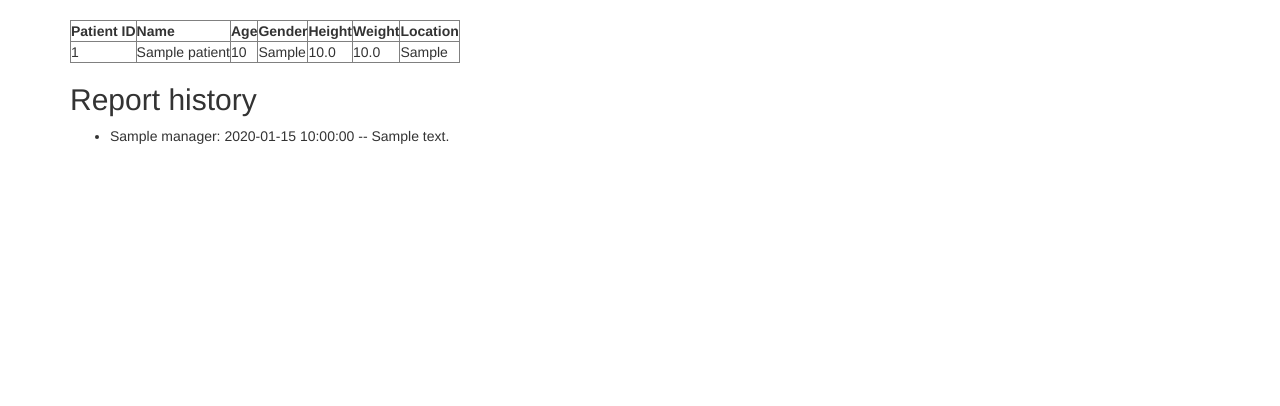
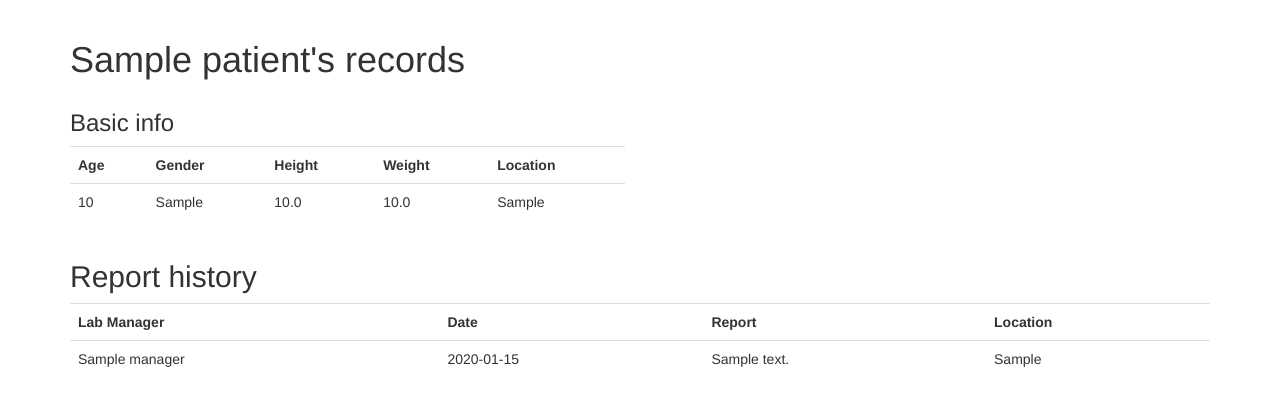
Before and after one commit to karltext/medical-app, a Flask app: page /patients/view/1 in a window 1280 px wide. Shown: the part 52-458 px from the top of the page. Run offline with Flask 2, Linux system fonts and the light colour scheme; tables that the repository leaves empty hold one stand-in row (values such as "Sample post"); some libraries are stand-ins or nearby versions.

Commit message:
html css

```diff
--- a/app/patients.py
+++ b/app/patients.py
@@ -19,10 +19,10 @@ def view_patient(patient_id):
     patient = Patient.query.filter_by(patient_id=patient_id).first()
     return render_template('patients/view.html', patient=patient)
 
+# /patients/list
 @patient_bp.route("/list")
 def view_all_patients():
     return jsonify([p.to_dict() for p in Patient.query.all()])
-
 
 # /patients/register
 @patient_bp.route('/register', methods=['GET'])
--- a/app/templates/lab_managers/view.html
+++ b/app/templates/lab_managers/view.html
@@ -6,7 +6,7 @@
 <h2>Report history</h2>
 <ul>
     {% for report in lab_manager.reports %}
-        <li>{{ report.patient.name }}: {{ report.created }} -- {{ report.description }}</li>
+        <li>{{ report.patient.name }}: {{ report.created.strftime('%Y-%m-%d') }} -- {{ report.description }}</li>
     {% endfor %}
 </ul>
 {% endblock %}
--- a/app/templates/patients/view.html
+++ b/app/templates/patients/view.html
@@ -1,19 +1,19 @@
 {% extends 'base.html' %}
 {% block content %}
 <div class='patients'>
-    <table border='1'>
+    <h1>{{ patient.name }}'s records</h1>
+    <div class="row">
+        <div class="col-sm-6">
+            <h3>Basic info</h3>
+            <table class="table table-border">
                 <tr>
-            <th>Patient ID</th>
-            <th>Name</th>
                     <th>Age</th>
                     <th>Gender</th>
                     <th>Height</th>
                     <th>Weight</th>
                     <th>Location</th>
                 </tr>
-        <tr id ="info">
-            <td>{{ patient.patient_id }}</td>
-            <td>{{ patient.name }}</td>
+                <tr id="info">
                     <td>{{ patient.age }}</td>
                     <td>{{ patient.gender }}</td>
                     <td>{{ patient.height }}</td>
@@ -21,11 +21,28 @@
                     <td>{{ patient.location }}</td>
                 </tr>
             </table>
+        </div>
+    </div>
+    <div class="row">
+        <div class="col-sm-12">
             <h2>Report history</h2>
-    <ul>
+            <table class="table table-border">
+                <tr>
+                    <th>Lab Manager</th>
+                    <th>Date</th>
+                    <th>Report</th>
+                    <th>Location</th>
+                </tr>
                 {% for report in patient.reports %}
-            <li>{{ report.lab_manager.name }}: {{ report.created }} -- {{ report.description }}</li>
+                <tr id="info">
+                    <td>{{ report.lab_manager.name }}</td>
+                    <td>{{ report.created.strftime('%Y-%m-%d') }}</td>
+                    <td>{{ report.description }}</td>
+                    <td>{{ report.lab_manager.location }}</td>
+                </tr>
                 {% endfor %}
-    </ul>
+            </table>
+        </div>
+    </div>
 </div>
 {% endblock %}
--- a/app/templates/reports/patient.html
+++ b/app/templates/reports/patient.html
@@ -1,7 +1,7 @@
 {% extends 'base.html' %}
 {% block content %}
 <div class='reports'>
-    <table border='1'>
+    <table class="table table-border table-hover">
         <tr>
         	<th>Report_ID</th>
             <th>Patient ID</th>
```
Lines whose indentation alone changed are shown as unchanged.
